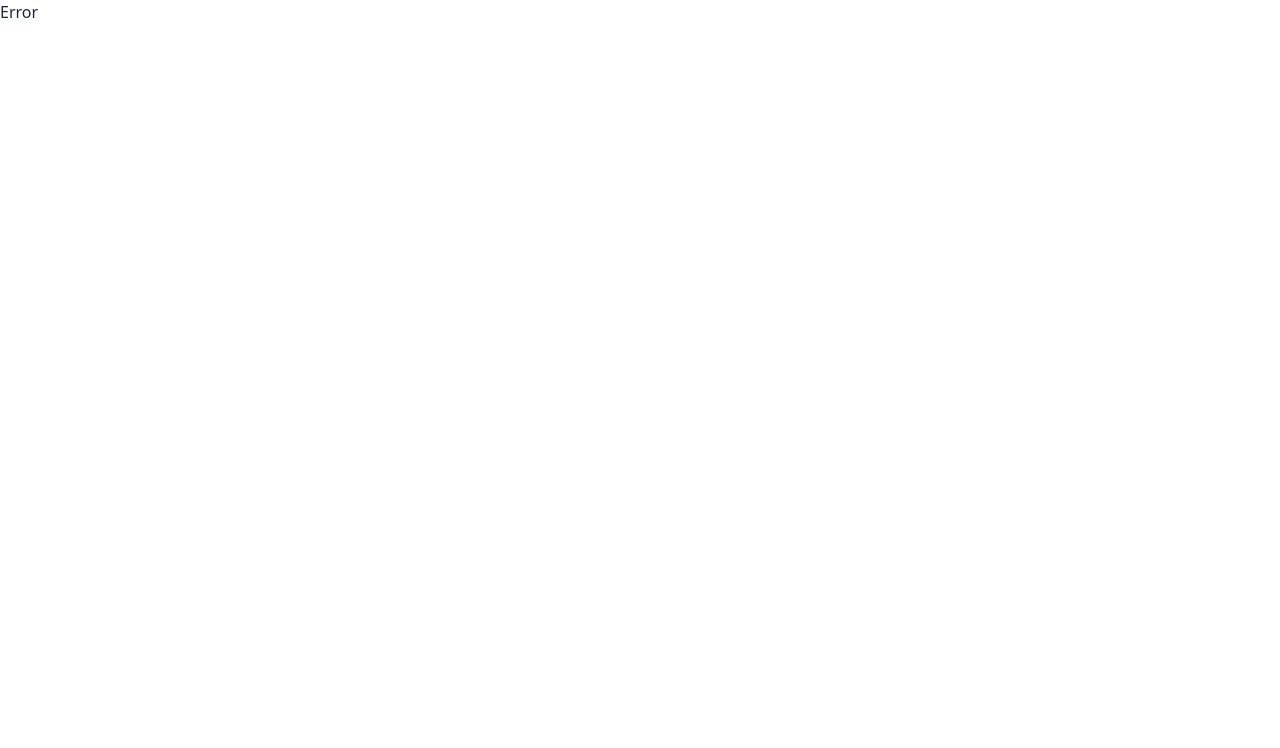
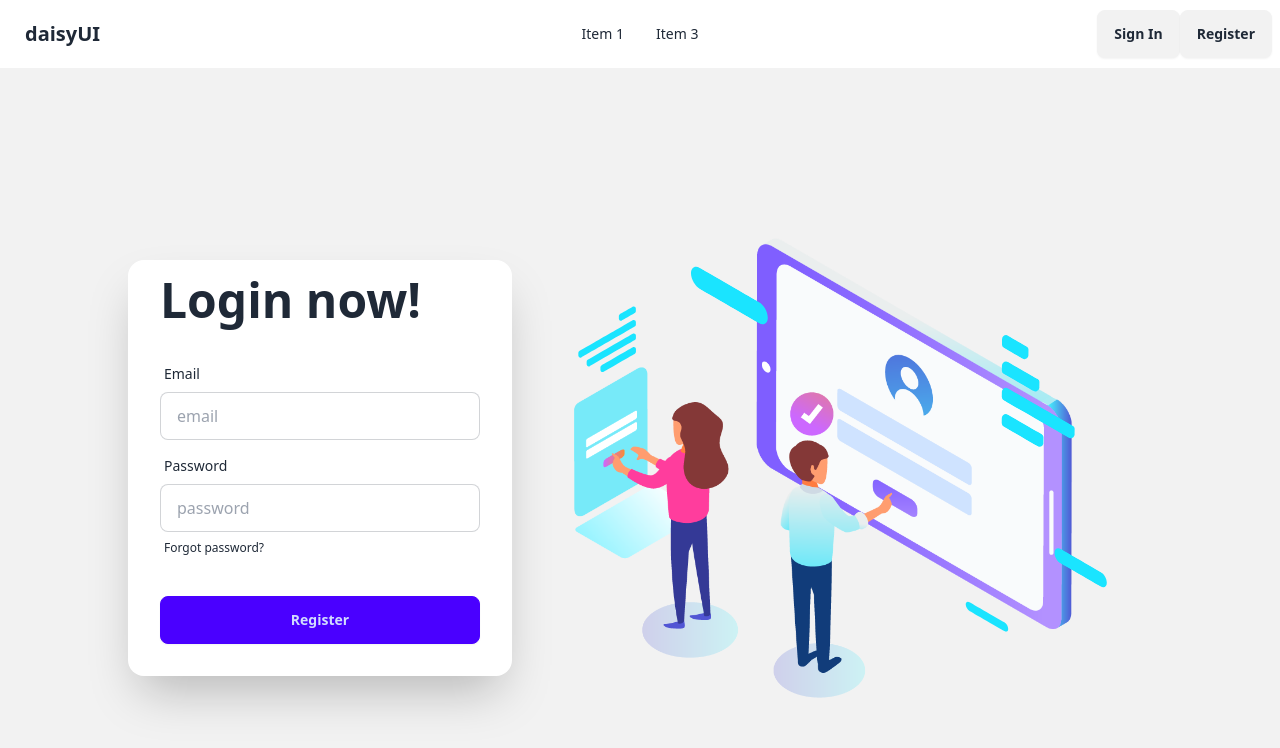
Before and after one commit to Dip-Barua/Job-Portal-Client, a React (Vite) app: page /login in a window 1280 px wide. Before the commit this address had no page. Shown: the top 748 px of the page. Built offline with nearby package versions, Linux system fonts and the light colour scheme.

Commit message:
Added : Signin Component with routing setup

```diff
--- a/src/Router/Router.jsx
+++ b/src/Router/Router.jsx
@@ -5,6 +5,7 @@
 import MainLayout from "../layout/MainLayout";
 import Home from "../pages/Home/Home";
 import Register from "../pages/Register/Register";
+import SignIn from "../pages/SignIn/SignIn";
 
 
   const router = createBrowserRouter([
@@ -21,6 +22,11 @@
             path: "/register",
             element: <Register></Register>
         }
+        ,
+        {
+            path: "/login",
+            element: <SignIn></SignIn>
+        }
       ]
     },
   ]);
--- /dev/null
+++ b/src/pages/SignIn/SignIn.jsx
@@ -0,0 +1,47 @@
+import Lottie from "lottie-react";
+import registerLottieData from '../../assets/lottie/register.json'
+const SignIn = () => {
+
+
+
+
+    return (
+        <div>
+        <div className="hero bg-base-200 min-h-screen">
+<div className="hero-content flex-col lg:flex-row-reverse">
+<div className="text-center lg:text-left w-3/6">
+  <Lottie animationData={registerLottieData}></Lottie>
+</div>
+<div className="card bg-base-100 w-full max-w-sm shrink-0 shadow-2xl">
+<h1 className="text-5xl font-bold ml-8 mt-4">Login now!</h1>
+
+  <form  className="card-body">
+
+    <div className="form-control">
+
+      <label className="label">
+        <span className="label-text">Email</span>
+      </label>
+      <input type="email" name="email" placeholder="email" className="input input-bordered" required />
+    </div>
+    <div className="form-control">
+      <label className="label">
+        <span className="label-text">Password</span>
+      </label>
+      <input type="password" name="password" placeholder="password" className="input input-bordered" required />
+      <label className="label">
+        <a href="#" className="label-text-alt link link-hover">Forgot password?</a>
+      </label>
+    </div>
+    <div className="form-control mt-6">
+      <button  className="btn btn-primary">Register</button>
+    </div>
+  </form>
+</div>
+</div>
+</div>
+    </div>
+    );
+};
+
+export default SignIn;
--- a/src/pages/shared/NavBar.jsx
+++ b/src/pages/shared/NavBar.jsx
@@ -48,8 +48,8 @@
           </ul>
         </div>
         <div className="navbar-end">
-          <a className="btn">Sign In</a>
-          <Link to="/register">Register</Link>
+          <Link to="/login" className="btn">Sign In</Link>
+          <Link to="/register" className="btn">Register</Link>
         </div>
       </div>
     </div>
```
